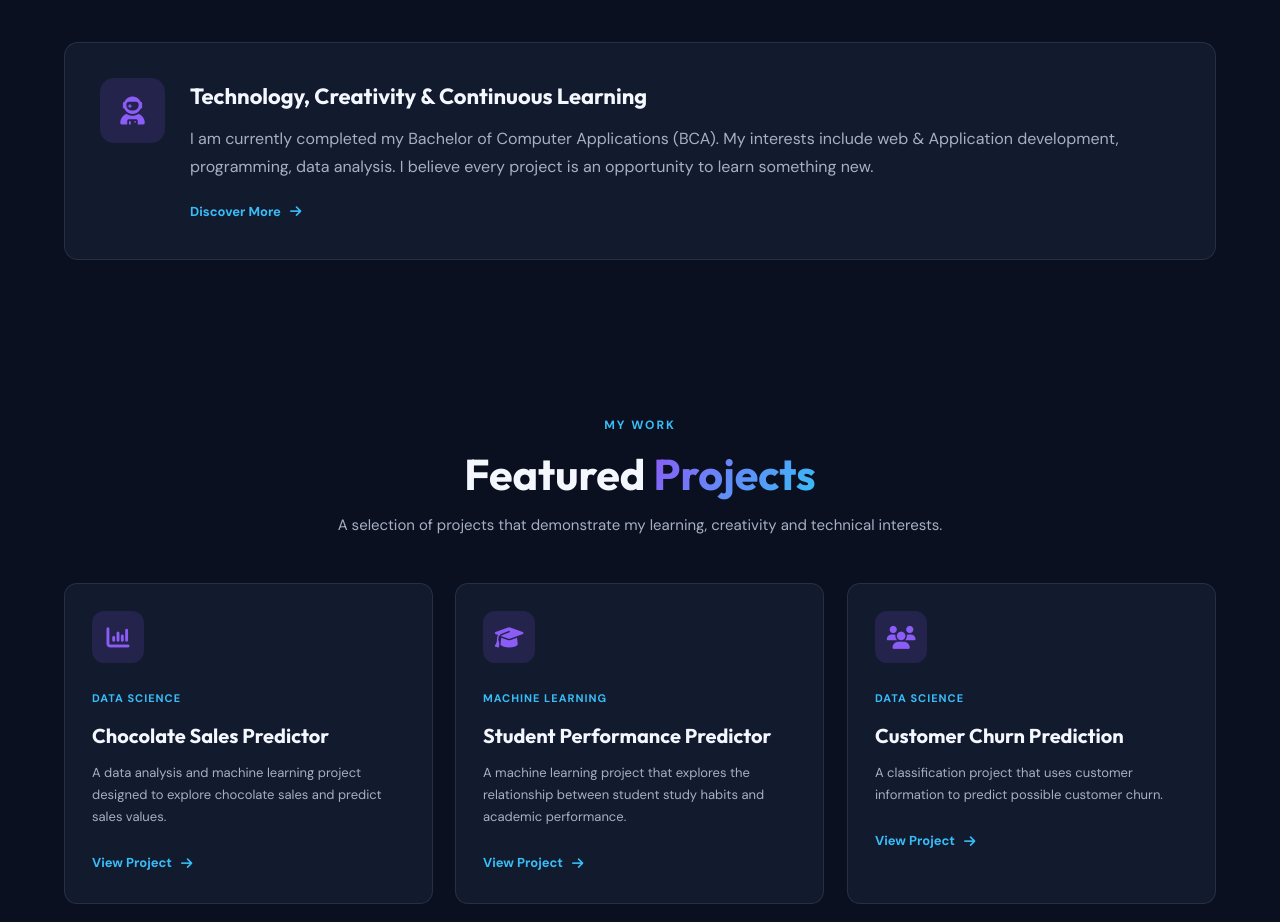
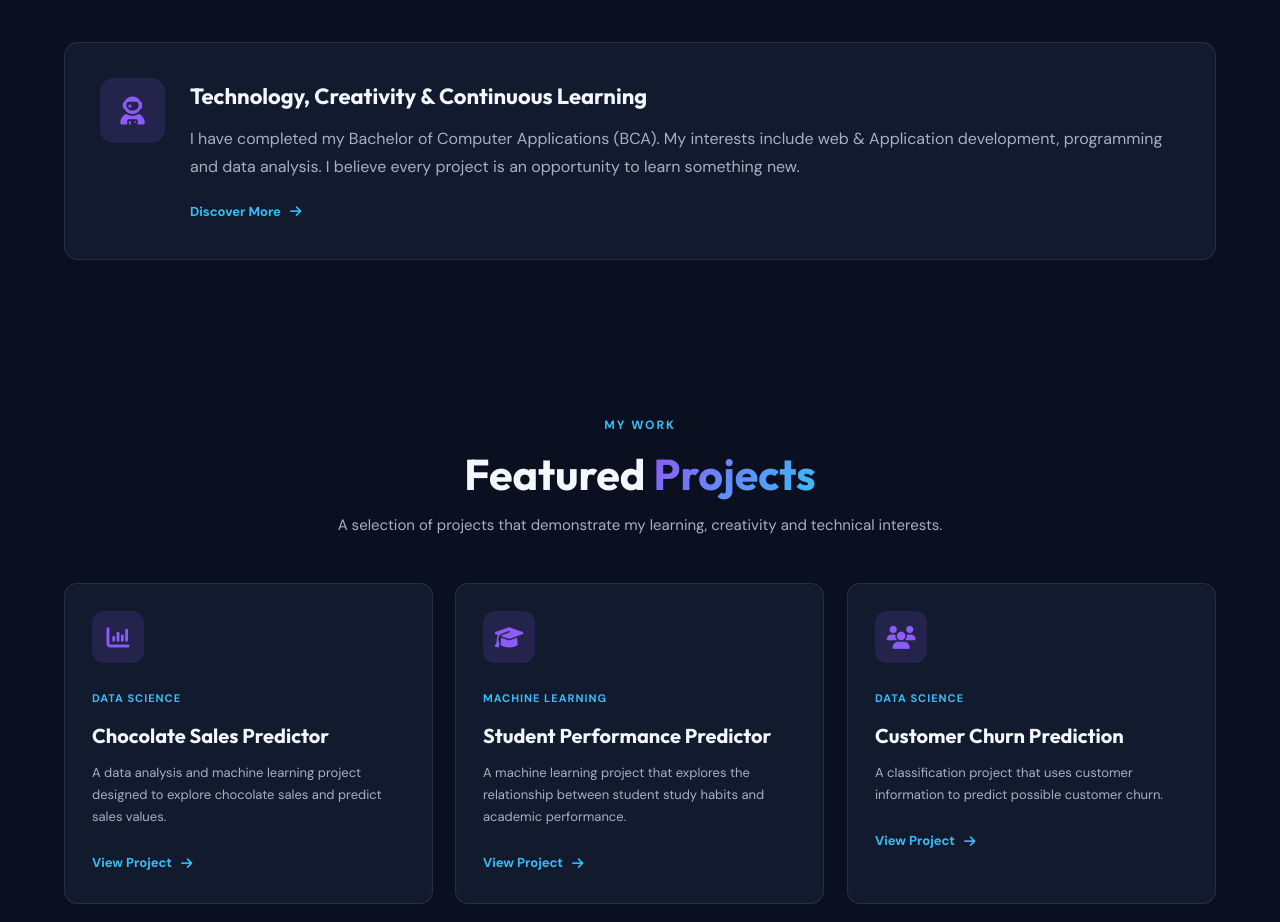
Before and after one commit to hetkakkad7205/HetKakkad-MyPortfolio, a plain HTML site: page index.html in a window 1280 px wide. Shown: the part 1094-2016 px from the top of the page. Drawn offline with Linux system fonts and the light colour scheme.

Commit message:
Fix grammar in personal introduction section

```diff
--- a/index.html
+++ b/index.html
@@ -239,9 +239,9 @@
                     <h3>Technology, Creativity & Continuous Learning</h3>
 
                     <p>
-                        I am currently completed my Bachelor of Computer
+                        I have completed my Bachelor of Computer
                         Applications (BCA). My interests include web & Application
-                        development, programming, data analysis.
+                        development, programming and data analysis.
                         I believe every project is an
                         opportunity to learn something new.
                     </p>
```
